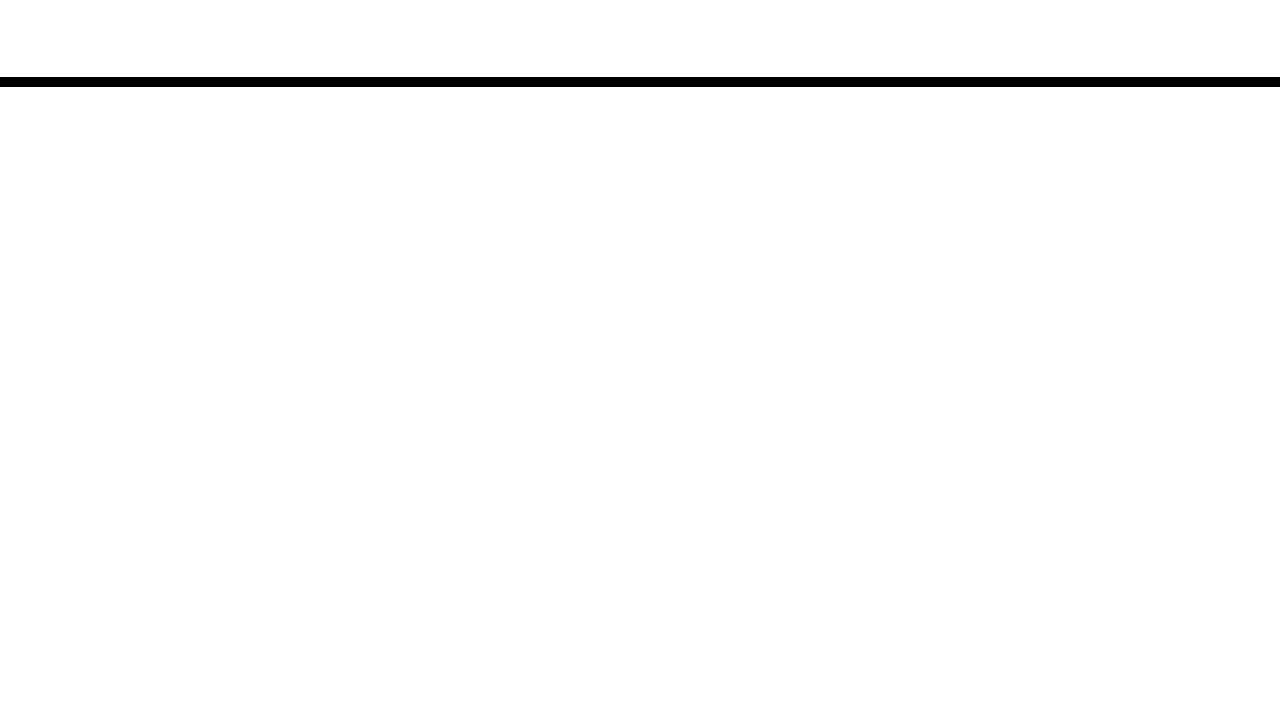
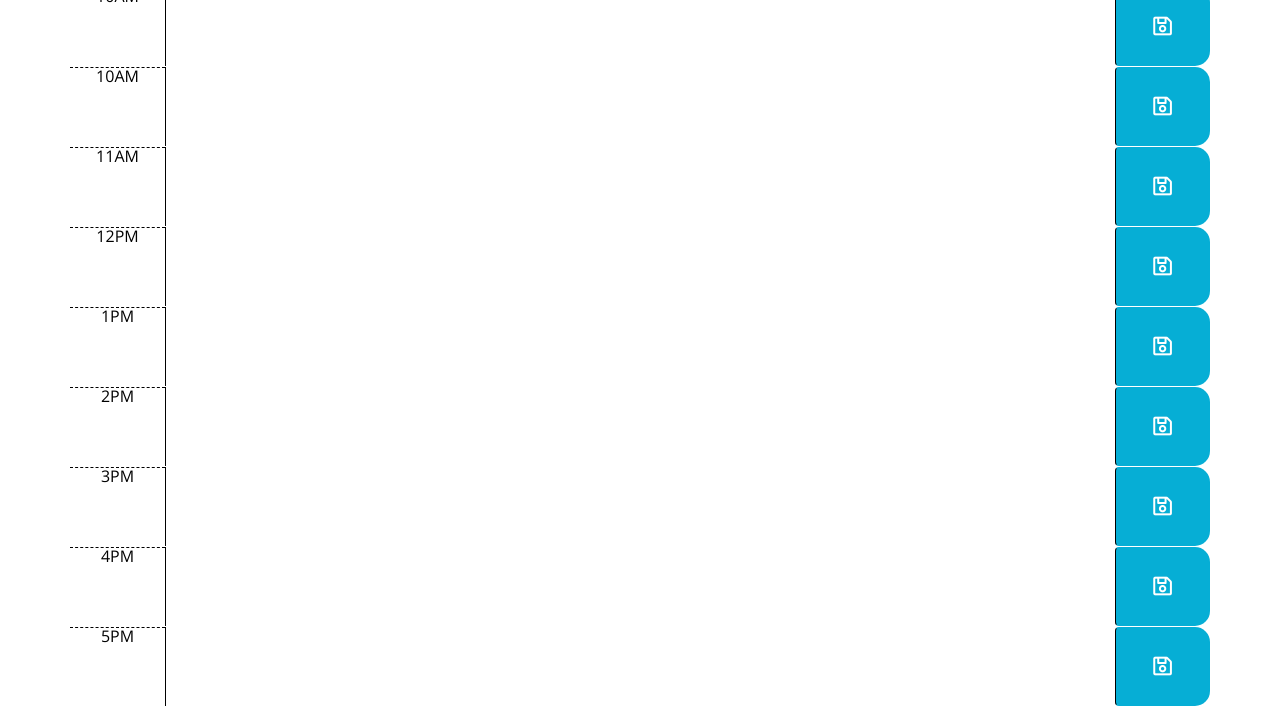
Before and after one commit to xndrbrgs/daily_calendar_hw, a plain HTML site: page Develop/index.html in a window 1280 px wide. Shown: the part 181-887 px from the top of the page. Before the commit the page ends 800 px from the top, so only its background shows below. Drawn offline with nearby package versions, Linux system fonts and the light colour scheme.

Commit message:
added js file and began to add rows

```diff
--- a/Develop/index.html
+++ b/Develop/index.html
@@ -5,9 +5,10 @@
     <meta name="viewport" content="width=device-width, initial-scale=1.0" />
     <meta http-equiv="X-UA-Compatible" content="ie=edge" />
     <link
+      href="https://cdn.jsdelivr.net/npm/bootstrap@5.1.3/dist/css/bootstrap.min.css"
       rel="stylesheet"
-      href="https://stackpath.bootstrapcdn.com/bootstrap/4.3.1/css/bootstrap.min.css"
-    />
+      integrity="sha384-1BmE4kWBq78iYhFldvKuhfTAU6auU8tT94WrHftjDbrCEXSU1oBoqyl2QvZ6jIW3"
+      crossorigin="anonymous">
     <link
       rel="stylesheet"
       href="https://use.fontawesome.com/releases/v5.8.1/css/all.css"
@@ -28,11 +29,59 @@
       <p class="lead">A simple calendar app for scheduling your work day</p>
       <p id="currentDay" class="lead"></p>
     </header>
+
+    <!-- Timeblocks -->
     <div class="container">
-      <!-- Timeblocks go here -->
+      <div id="9" class="row time-block">
+        <div class="col-sm-1 hour">10AM</div>
+        <textarea class="col-sm-10 description"></textarea>
+        <button class="col-sm-1 saveBtn btn"><i class="far fa-save fa-lg"></i></button>
+      </div>
+      <div id="10" class="row time-block">
+        <div class="col-sm-1 hour">10AM</div>
+        <textarea class="col-sm-10 description"></textarea>
+        <button class="col-sm-1 saveBtn btn"><i class="far fa-save fa-lg"></i></button>
+      </div>
+      <div id="11" class="row time-block">
+        <div class="col-sm-1 hour">11AM</div>
+        <textarea class="col-sm-10 description"></textarea>
+        <button class="col-sm-1 saveBtn btn"><i class="far fa-save fa-lg"></i></button>
+      </div>
+      <div id='12' class="row time-block">
+        <div class="col-sm-1 hour">12PM</div>
+        <textarea class="col-sm-10 description"></textarea>
+        <button class="col-sm-1 saveBtn btn"><i class="far fa-save fa-lg"></i></button>
+      </div>
+      <div id="13" class="row time-block">
+        <div class="col-sm-1 hour">1PM</div>
+        <textarea class="col-sm-10 description"></textarea>
+        <button class="col-sm-1 saveBtn btn"><i class="far fa-save fa-lg"></i></button>
+      </div>
+      <div id="14" class="row time-block">
+        <div class="col-sm-1 hour">2PM</div>
+        <textarea class="col-sm-10 description"></textarea>
+        <button class="col-sm-1 saveBtn btn"><i class="far fa-save fa-lg"></i></button>
+      </div>
+      <div id="15" class="row time-block">
+        <div class="col-sm-1 hour">3PM</div>
+        <textarea class="col-sm-10 description"></textarea>
+        <button class="col-sm-1 saveBtn btn"><i class="far fa-save fa-lg"></i></button>
+      </div>
+      <div id='16' class="row time-block">
+        <div class="col-sm-1 hour">4PM</div>
+        <textarea class="col-sm-10 description"></textarea>
+        <button class="col-sm-1 saveBtn btn"><i class="far fa-save fa-lg"></i></button>
+      </div>
+      <div id='17' class="row time-block">
+        <div class="col-sm-1 hour">5PM</div>
+        <textarea class="col-sm-10 description"></textarea>
+        <button class="col-sm-1 saveBtn btn"><i class="far fa-save fa-lg"></i></button>
+      </div>
+    </div>
     </div>
 
-    <script src="https://cdnjs.cloudflare.com/ajax/libs/jquery/3.2.1/jquery.min.js"></script>
-    <script src="https://cdnjs.cloudflare.com/ajax/libs/moment.js/2.24.0/moment.min.js"></script>
+    <script src="https://ajax.googleapis.com/ajax/libs/jquery/3.6.0/jquery.min.js"></script>
+    <script src="https://cdnjs.cloudflare.com/ajax/libs/moment.js/2.27.0/moment.min.js"></script>
+    <script src="./script.js"></script>
   </body>
 </html>
--- /dev/null
+++ b/Develop/script.js
@@ -0,0 +1,11 @@
+// Var List
+var timeDisplayEl = $('#currentDay');
+
+// Time displayed on header code
+
+function displayTime() {
+  var rightNow = moment().format("MMMM Do, YYYY");
+  timeDisplayEl.text(rightNow);
+}
+
+setInterval(displayTime, 1000);
```
